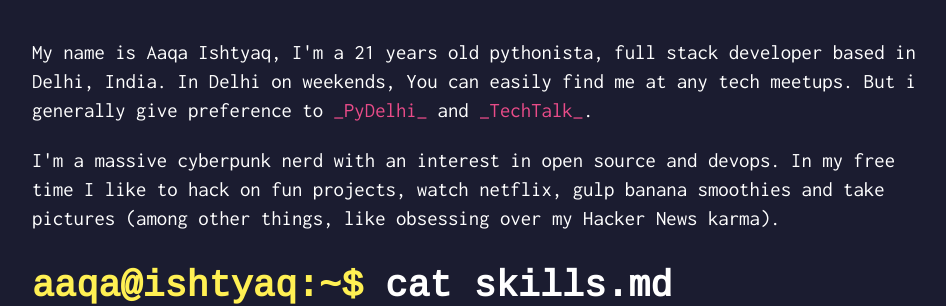
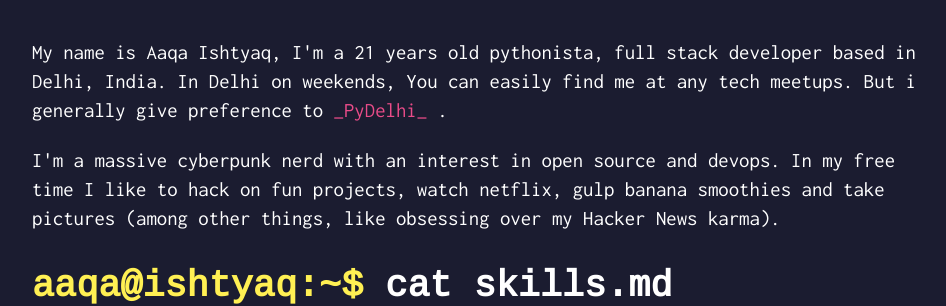
Before and after one commit to aaqaishtyaq/aaqaishtyaq.github.io, a Jekyll site: the page built from index.html, in a window 1280 px wide. Shown: the part 216-522 px from the top of the page, without its empty margins (16-962 px from the left). Built offline with Jekyll 4.4.1, drawn with Linux system fonts in a browser that asks for light colours.

```diff
--- a/_includes/about.html
+++ b/_includes/about.html
@@ -1,7 +1,7 @@
 <section class="about">
     <h2 class="section-heading"><span>aaqa@ishtyaq:~$</span><span> whoami</span></h2>
     <article class="about__text">
-        <p>My name is Aaqa Ishtyaq, I'm a 21 years old pythonista, full stack developer based in Delhi, India. In Delhi on weekends, You can easily find me at any tech meetups. But i generally give preference to <a href="https://pydelhi.org">PyDelhi</a> and <a href="https://globaltechtalks-devel.herokuapp.com">TechTalk</a>.</p>
+        <p>My name is Aaqa Ishtyaq, I'm a 21 years old pythonista, full stack developer based in Delhi, India. In Delhi on weekends, You can easily find me at any tech meetups. But i generally give preference to <a href="https://pydelhi.org">PyDelhi</a> .</p>
         <p>I'm a <span> massive cyberpunk nerd </span> with an interest in open source and devops. In my free time I like to hack on fun projects, watch netflix, gulp banana smoothies and take pictures (among other things, like obsessing over my Hacker News karma).</p>
     </article>
 </section>
```
